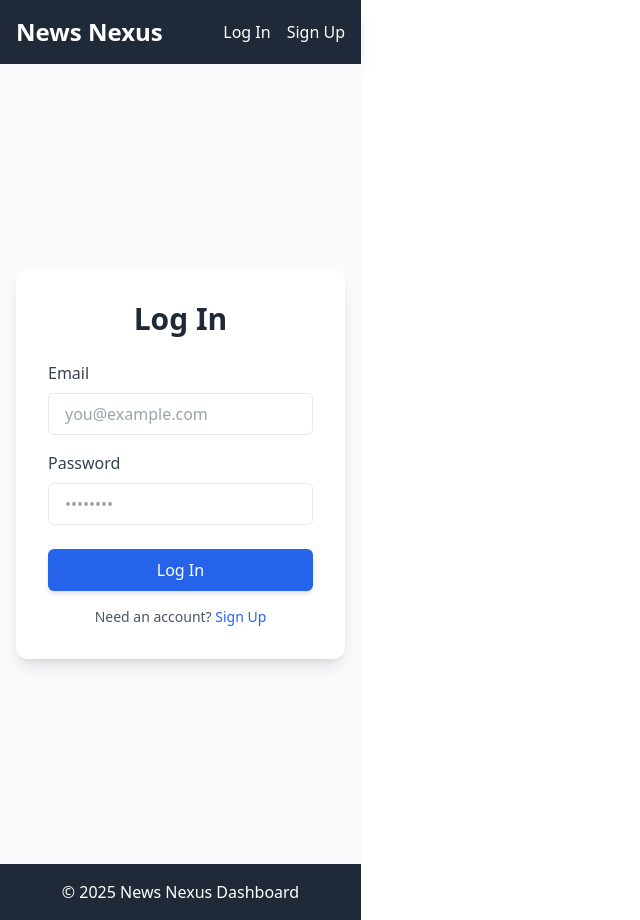
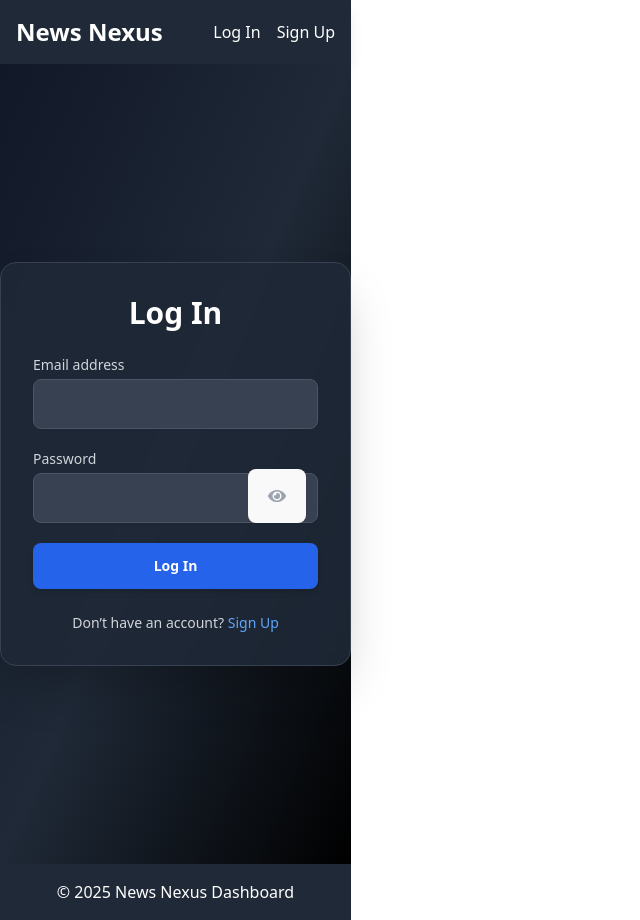
Before and after one commit to JoshuaMisati2002/NEWS-NEXUS, a React (Vite) app: page /login in a window 1280 px wide. Shown: the whole page, without its empty margins (0-640 px from the left). Built offline with nearby package versions, Linux system fonts and the light colour scheme; no server answers.

Commit message:
fixed bugs and put icons

```diff
--- a/package.json
+++ b/package.json
@@ -10,10 +10,12 @@
     "preview": "vite preview"
   },
   "dependencies": {
+    "@heroicons/react": "^1.0.6",
     "axios": "^1.11.0",
     "firebase": "^12.1.0",
     "react": "^19.1.1",
     "react-dom": "^19.1.1",
+    "react-icons": "^5.5.0",
     "react-router-dom": "^7.8.0"
   },
   "devDependencies": {
--- a/src/components/Login.jsx
+++ b/src/components/Login.jsx
@@ -1,13 +1,15 @@
 import React, { useState } from 'react';
-import { useAuth } from '../context/AuthContext';
+import { signInWithEmailAndPassword } from 'firebase/auth';
+import { auth } from '../firebase';
 import { Link, useNavigate } from 'react-router-dom';
+import { FaEye, FaEyeSlash } from "react-icons/fa"; // 👁️ using react-icons
 
-function Login({ showToast }) {
+function Login() {
   const [email, setEmail] = useState('');
   const [password, setPassword] = useState('');
+  const [showPassword, setShowPassword] = useState(false);
   const [error, setError] = useState('');
   const [loading, setLoading] = useState(false);
-  const { login } = useAuth();
   const navigate = useNavigate();
 
   const handleLogin = async (e) => {
@@ -16,55 +18,62 @@ function Login({ showToast }) {
     setError('');
 
     try {
-      await login(email, password);
-      showToast('Logged in successfully!', 'success');
+      await signInWithEmailAndPassword(auth, email, password);
       navigate('/');
     } catch (err) {
-      setError(err.message);
+      console.error("Login failed:", err);
+      setError("Failed to sign in. Please check your email and password.");
     } finally {
       setLoading(false);
     }
   };
 
   return (
-    <div className="flex items-center justify-center min-h-screen bg-gray-50 p-4">
-      <div className="w-full max-w-md bg-white p-8 rounded-xl shadow-lg">
-        <h2 className="text-3xl font-bold text-center text-gray-800 mb-6">Log In</h2>
-        {error && <div className="p-3 mb-4 text-sm text-red-700 bg-red-100 rounded-lg">{error}</div>}
-        <form onSubmit={handleLogin}>
-          <div className="mb-4">
-            <label className="block text-gray-700 font-medium mb-2">Email</label>
+    <div className="flex items-center justify-center min-h-screen bg-gradient-to-br from-gray-900 via-gray-800 to-black">
+      <div className="w-full max-w-md p-8 space-y-6 bg-gray-800/90 backdrop-blur rounded-2xl shadow-2xl border border-gray-700">
+        <h2 className="text-3xl font-bold text-center text-white">Log In</h2>
+        <form onSubmit={handleLogin} className="space-y-5">
+          <div>
+            <label className="block text-sm font-medium text-gray-300">Email address</label>
             <input
               type="email"
               value={email}
               onChange={(e) => setEmail(e.target.value)}
               required
-              className="w-full px-4 py-2 border rounded-md focus:outline-none focus:ring-2 focus:ring-blue-500"
-              placeholder="you@example.com"
+              className="mt-1 w-full p-3 border border-gray-600 rounded-lg shadow-sm focus:ring-2 focus:ring-blue-500 focus:border-blue-500 bg-gray-700 text-white font-medium transition-all"
             />
           </div>
-          <div className="mb-6">
-            <label className="block text-gray-700 font-medium mb-2">Password</label>
-            <input
-              type="password"
-              value={password}
-              onChange={(e) => setPassword(e.target.value)}
-              required
-              className="w-full px-4 py-2 border rounded-md focus:outline-none focus:ring-2 focus:ring-blue-500"
-              placeholder="••••••••"
-            />
+          <div>
+            <label className="block text-sm font-medium text-gray-300">Password</label>
+            <div className="relative">
+              <input
+                type={showPassword ? "text" : "password"}
+                value={password}
+                onChange={(e) => setPassword(e.target.value)}
+                required
+                className="mt-1 w-full p-3 pr-10 border border-gray-600 rounded-lg shadow-sm focus:ring-2 focus:ring-blue-500 focus:border-blue-500 bg-gray-700 text-white font-medium transition-all"
+              />
+              <button
+                type="button"
+                onClick={() => setShowPassword(!showPassword)}
+                className="absolute inset-y-0 right-3 flex items-center text-gray-400 hover:text-gray-200"
+              >
+                {showPassword ? <FaEyeSlash size={18} /> : <FaEye size={18} />}
+              </button>
+            </div>
           </div>
           <button
             type="submit"
             disabled={loading}
-            className="w-full px-4 py-2 text-white bg-blue-600 rounded-md shadow-md hover:bg-blue-700 transition-colors disabled:bg-gray-400"
+            className="w-full py-3 px-4 rounded-lg shadow-md text-sm font-semibold text-white bg-blue-600 hover:bg-blue-700 focus:outline-none focus:ring-2 focus:ring-offset-2 focus:ring-blue-500 disabled:opacity-50 transition-all"
           >
-            {loading ? 'Logging in...' : 'Log In'}
+            {loading ? 'Logging In...' : 'Log In'}
           </button>
         </form>
-        <div className="text-center mt-4 text-sm text-gray-600">
-          Need an account?{' '}
-          <Link to="/signup" className="text-blue-600 hover:underline">
+        {error && <p className="mt-3 text-center text-sm text-red-400">{error}</p>}
+        <div className="text-center text-sm text-gray-300">
+          Don’t have an account?{" "}
+          <Link to="/signup" className="font-medium text-blue-400 hover:text-blue-300 transition-colors">
             Sign Up
           </Link>
         </div>
--- a/src/components/Profile.jsx
+++ b/src/components/Profile.jsx
@@ -1,18 +1,23 @@
 import React, { useState } from 'react';
-import { useAuth } from '../context/AuthContext';
+import { useAuth } from '../context/AuthContext.jsx';
 import { Link } from 'react-router-dom';
 import { updatePassword } from 'firebase/auth';
 import { auth } from '../firebase';
+import { FaEye, FaEyeSlash } from "react-icons/fa";
 
 function Profile() {
   const { currentUser } = useAuth();
+
   const [password, setPassword] = useState('');
   const [confirmPassword, setConfirmPassword] = useState('');
   const [message, setMessage] = useState('');
   const [error, setError] = useState('');
   const [loading, setLoading] = useState(false);
 
-  // If the user is not logged in, display a message and a link to login
+  // Toggle states
+  const [showPassword, setShowPassword] = useState(false);
+  const [showConfirmPassword, setShowConfirmPassword] = useState(false);
+
   if (!currentUser) {
     return (
       <div className="text-center mt-8 text-xl text-gray-700 p-6">
@@ -24,7 +29,6 @@ function Profile() {
     );
   }
 
-  // Function to handle password update
   const handlePasswordUpdate = async (e) => {
     e.preventDefault();
 
@@ -40,16 +44,13 @@ function Profile() {
       setError('');
       setMessage('');
       setLoading(true);
-
-
       await updatePassword(currentUser, password);
       setMessage('Password updated successfully!');
       setPassword('');
       setConfirmPassword('');
     } catch (err) {
-      // Handle different Firebase errors
       if (err.code === 'auth/requires-recent-login') {
-        setError('Please log out and log back in to update your password.');
+        setError('This operation requires recent authentication. Please log out and log back in.');
       } else {
         setError('Failed to update password. Please try again.');
         console.error("Error updating password:", err);
@@ -76,28 +77,50 @@ function Profile() {
         {message && <div className="p-3 mb-4 text-sm text-green-700 bg-green-100 rounded-lg">{message}</div>}
 
         <form onSubmit={handlePasswordUpdate}>
+          {/* Password field */}
           <div className="mb-4">
             <label className="block text-gray-700 font-medium mb-2">New Password</label>
+            <div className="relative">
               <input
-              type="password"
+                type={showPassword ? "text" : "password"}
                 value={password}
                 onChange={(e) => setPassword(e.target.value)}
                 required
                 className="w-full px-4 py-2 border rounded-md focus:outline-none focus:ring-2 focus:ring-blue-500"
                 placeholder="••••••••"
               />
+              <button
+                type="button"
+                onClick={() => setShowPassword(!showPassword)}
+                className="absolute right-3 top-2.5 text-gray-500 hover:text-gray-700"
+              >
+                {showPassword ? <FaEyeSlash /> : <FaEye />}
+              </button>
             </div>
+          </div>
+
+          {/* Confirm Password field */}
           <div className="mb-6">
             <label className="block text-gray-700 font-medium mb-2">Confirm New Password</label>
+            <div className="relative">
               <input
-              type="password"
+                type={showConfirmPassword ? "text" : "password"}
                 value={confirmPassword}
                 onChange={(e) => setConfirmPassword(e.target.value)}
                 required
                 className="w-full px-4 py-2 border rounded-md focus:outline-none focus:ring-2 focus:ring-blue-500"
                 placeholder="••••••••"
               />
+              <button
+                type="button"
+                onClick={() => setShowConfirmPassword(!showConfirmPassword)}
+                className="absolute right-3 top-2.5 text-gray-500 hover:text-gray-700"
+              >
+                {showConfirmPassword ? <FaEyeSlash /> : <FaEye />}
+              </button>
             </div>
+          </div>
+
           <button
             type="submit"
             disabled={loading}
--- a/src/components/Signup.jsx
+++ b/src/components/Signup.jsx
@@ -1,13 +1,15 @@
 import React, { useState } from 'react';
-import { useAuth } from '../context/AuthContext';
+import { createUserWithEmailAndPassword } from 'firebase/auth';
+import { auth } from '../firebase';
 import { Link, useNavigate } from 'react-router-dom';
+import { FaEye, FaEyeSlash } from "react-icons/fa";
 
-function Signup({ showToast }) {
+function Signup() {
   const [email, setEmail] = useState('');
   const [password, setPassword] = useState('');
   const [error, setError] = useState('');
   const [loading, setLoading] = useState(false);
-  const { signup } = useAuth();
+  const [showPassword, setShowPassword] = useState(false); //  state for toggle
   const navigate = useNavigate();
 
   const handleSignup = async (e) => {
@@ -16,55 +18,63 @@ function Signup({ showToast }) {
     setError('');
 
     try {
-      await signup(email, password);
-      showToast('Account created successfully!', 'success');
+      await createUserWithEmailAndPassword(auth, email, password);
+      // On successful signup, navigate to the homepage
       navigate('/');
     } catch (err) {
-      setError(err.message);
+      console.error("Signup failed:", err);
+      setError("Failed to create an account. Please try again.");
     } finally {
       setLoading(false);
     }
   };
 
   return (
-    <div className="flex items-center justify-center min-h-screen bg-gray-50 p-4">
-      <div className="w-full max-w-md bg-white p-8 rounded-xl shadow-lg">
-        <h2 className="text-3xl font-bold text-center text-gray-800 mb-6">Sign Up</h2>
-        {error && <div className="p-3 mb-4 text-sm text-red-700 bg-red-100 rounded-lg">{error}</div>}
-        <form onSubmit={handleSignup}>
-          <div className="mb-4">
-            <label className="block text-gray-700 font-medium mb-2">Email</label>
+    <div className="flex items-center justify-center min-h-screen bg-gray-900">
+      <div className="w-full max-w-md p-8 space-y-6 bg-gray-800 rounded-xl shadow-lg">
+        <h2 className="text-3xl font-bold text-center text-white">Sign Up</h2>
+        <form onSubmit={handleSignup} className="space-y-4">
+          <div>
+            <label className="block text-sm font-medium text-gray-300">Email address</label>
             <input
               type="email"
               value={email}
               onChange={(e) => setEmail(e.target.value)}
               required
-              className="w-full px-4 py-2 border rounded-md focus:outline-none focus:ring-2 focus:ring-blue-500"
-              placeholder="you@example.com"
+              className="mt-1 w-full p-2 border border-gray-600 rounded-md shadow-sm focus:ring-blue-500 focus:border-blue-500 bg-gray-700 text-white font-bold"
             />
           </div>
-          <div className="mb-6">
-            <label className="block text-gray-700 font-medium mb-2">Password</label>
-            <input
-              type="password"
-              value={password}
-              onChange={(e) => setPassword(e.target.value)}
-              required
-              className="w-full px-4 py-2 border rounded-md focus:outline-none focus:ring-2 focus:ring-blue-500"
-              placeholder="••••••••"
-            />
+          <div>
+            <label className="block text-sm font-medium text-gray-300">Password</label>
+            <div className="relative">
+              <input
+                type={showPassword ? "text" : "password"}
+                value={password}
+                onChange={(e) => setPassword(e.target.value)}
+                required
+                className="mt-1 w-full p-2 border border-gray-600 rounded-md shadow-sm focus:ring-blue-500 focus:border-blue-500 bg-gray-700 text-white font-bold"
+              />
+              <button
+                type="button"
+                onClick={() => setShowPassword(!showPassword)}
+                className="absolute right-3 top-2.5 text-gray-400 hover:text-gray-200"
+              >
+                {showPassword ? <FaEyeSlash /> : <FaEye />}
+              </button>
+            </div>
           </div>
           <button
             type="submit"
             disabled={loading}
-            className="w-full px-4 py-2 text-white bg-blue-600 rounded-md shadow-md hover:bg-blue-700 transition-colors disabled:bg-gray-400"
+            className="w-full py-2 px-4 border border-transparent rounded-md shadow-sm text-sm font-medium text-white bg-blue-600 hover:bg-blue-700 focus:outline-none focus:ring-2 focus:ring-offset-2 focus:ring-blue-500 disabled:opacity-50"
           >
-            {loading ? 'Creating Account...' : 'Sign Up'}
+            {loading ? 'Signing Up...' : 'Sign Up'}
           </button>
         </form>
-        <div className="text-center mt-4 text-sm text-gray-600">
-          Already have an account?{' '}
-          <Link to="/login" className="text-blue-600 hover:underline">
+        {error && <p className="mt-2 text-center text-sm text-red-400">{error}</p>}
+        <div className="text-center text-sm">
+          Already have an account?{" "}
+          <Link to="/login" className="font-medium text-blue-400 hover:text-blue-300">
             Log In
           </Link>
         </div>
--- a/src/context/AuthContext.jsx
+++ b/src/context/AuthContext.jsx
@@ -1,36 +1,9 @@
-import React, { createContext, useContext, useEffect, useState } from 'react';
-import { onAuthStateChanged } from 'firebase/auth';
-import { auth } from '../firebase';
+import React, { createContext, useContext } from 'react';
 
-// Create a context for our authentication state
-const AuthContext = createContext();
 
-// Create a custom hook to use the auth context
-export const useAuth = () => useContext(AuthContext);
+export const AuthContext = createContext();
 
-export const AuthProvider = ({ children }) => {
-  const [currentUser, setCurrentUser] = useState(null);
-  const [loading, setLoading] = useState(true);
 
-  // This effect listens for changes in the user's sign-in state
-  useEffect(() => {
-    const unsubscribe = onAuthStateChanged(auth, user => {
-      setCurrentUser(user);
-      setLoading(false);
-    });
-
-    // Clean up the listener when the component unmounts
-    return unsubscribe;
-  }, []);
-
-  const value = {
-    currentUser,
-  };
-
-  // Only render the children when the auth state is loaded
-  return (
-    <AuthContext.Provider value={value}>
-      {!loading && children}
-    </AuthContext.Provider>
-  );
-};
+export function useAuth() {
+  return useContext(AuthContext);
+}
--- /dev/null
+++ b/src/context/AuthProvider.jsx
@@ -0,0 +1,47 @@
+import React, { useEffect, useState } from 'react';
+import { onAuthStateChanged, createUserWithEmailAndPassword, signInWithEmailAndPassword, signOut } from 'firebase/auth';
+import { auth } from '../firebase';
+import { AuthContext } from './AuthContext';
+
+export const AuthProvider = ({ children }) => {
+  const [currentUser, setCurrentUser] = useState(null);
+  const [loading, setLoading] = useState(true);
+
+  // This effect listens for changes in the user's sign-in state
+  useEffect(() => {
+    const unsubscribe = onAuthStateChanged(auth, user => {
+      setCurrentUser(user);
+      setLoading(false);
+    });
+
+    // Clean up the listener when the component unmounts
+    return unsubscribe;
+  }, []);
+
+  // Functions for authentication
+  const signup = (email, password) => {
+    return createUserWithEmailAndPassword(auth, email, password);
+  };
+
+  const login = (email, password) => {
+    return signInWithEmailAndPassword(auth, email, password);
+  };
+
+  const logout = () => {
+    return signOut(auth);
+  };
+
+  const value = {
+    currentUser,
+    signup,
+    login,
+    logout,
+  };
+
+  // Only render the children when the auth state is loaded
+  return (
+    <AuthContext.Provider value={value}>
+      {!loading && children}
+    </AuthContext.Provider>
+  );
+};
--- a/src/main.jsx
+++ b/src/main.jsx
@@ -1,14 +1,14 @@
 import React from 'react';
 import ReactDOM from 'react-dom/client';
 import { BrowserRouter } from 'react-router-dom';
+import { AuthProvider } from './context/AuthProvider.jsx'; // Corrected file extension
 import App from './App.jsx';
-import { AuthProvider } from './context/AuthContext';
 import './index.css';
-
 
 ReactDOM.createRoot(document.getElementById('root')).render(
   <React.StrictMode>
     <BrowserRouter>
+      {/* Wrap the entire app with AuthProvider to make the context available everywhere */}
       <AuthProvider>
         <App />
       </AuthProvider>
```
Also changed, not shown: src/App.jsx (line endings or trailing spaces), 1 other file (tests, documents, lock files or other folders). Lines whose indentation alone changed are shown as unchanged.
